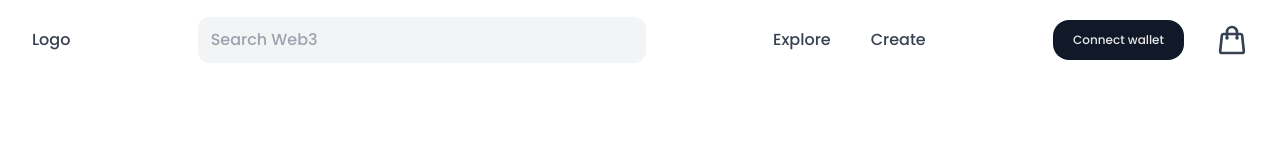
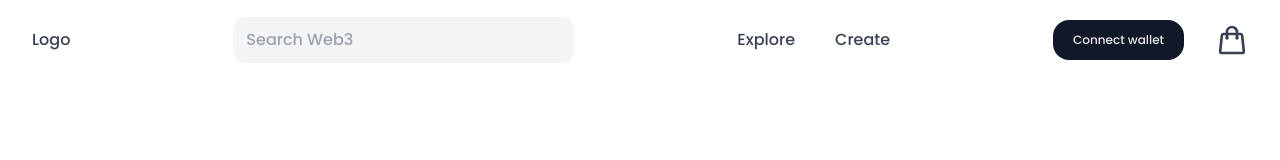
Before and after one commit to Maccbrainy/nft-marketplace, a Vue app in the folder client/: page / in a window 1280 px wide. Shown: the top 160 px of the page. Built offline with nearby package versions, Linux system fonts and the light colour scheme.

Commit message:
Props definitions

```diff
--- a/client/src/components/buttonui/ButtonInput.vue
+++ b/client/src/components/buttonui/ButtonInput.vue
@@ -1,15 +1,25 @@
 <script setup lang="ts">
 defineProps({
   inputType: String,
-  placeHoldertext: String
+  placeHoldertext: String,
+  stepValue: [String, Number],
+  hasSymbol: String
 })
 </script>
 <style scoped>
+/* input::-webkit-input-placeholder {
+  color: rgba(255, 255, 255, 0.6);
+} */
 </style>
 <template>
-  <input
-    class="w-full bg-gray-100 dark:text-darkTheme-text-b dark:bg-darkTheme-bg border border-transparent px-3 py-2.5 rounded-xl hover:border-gray-300 outline-none focus:bg-white focus:border-gray-300 hover:dark:border-darkTheme-hover focus:dark:border-darkTheme-border focus:dark:bg-darkTheme"
-    :type="inputType"
-    :placeholder="placeHoldertext"
-  />
+  <div class="relative flex items-center justify-end">
+    <input
+      class="w-full bg-gray-100 dark:text-darkTheme-text-b dark:bg-darkTheme-bg border border-transparent px-3 py-2.5 rounded-xl hover:border-gray-300 outline-none focus:bg-white focus:border-gray-300 hover:dark:border-darkTheme-hover focus:dark:border-darkTheme-border focus:dark:bg-darkTheme"
+      :type="inputType"
+      :step="stepValue"
+      :placeholder="placeHoldertext"
+    />
+    <span class="absolute right-10">{{ hasSymbol }}</span>
+  </div>
+
 </template>
```
